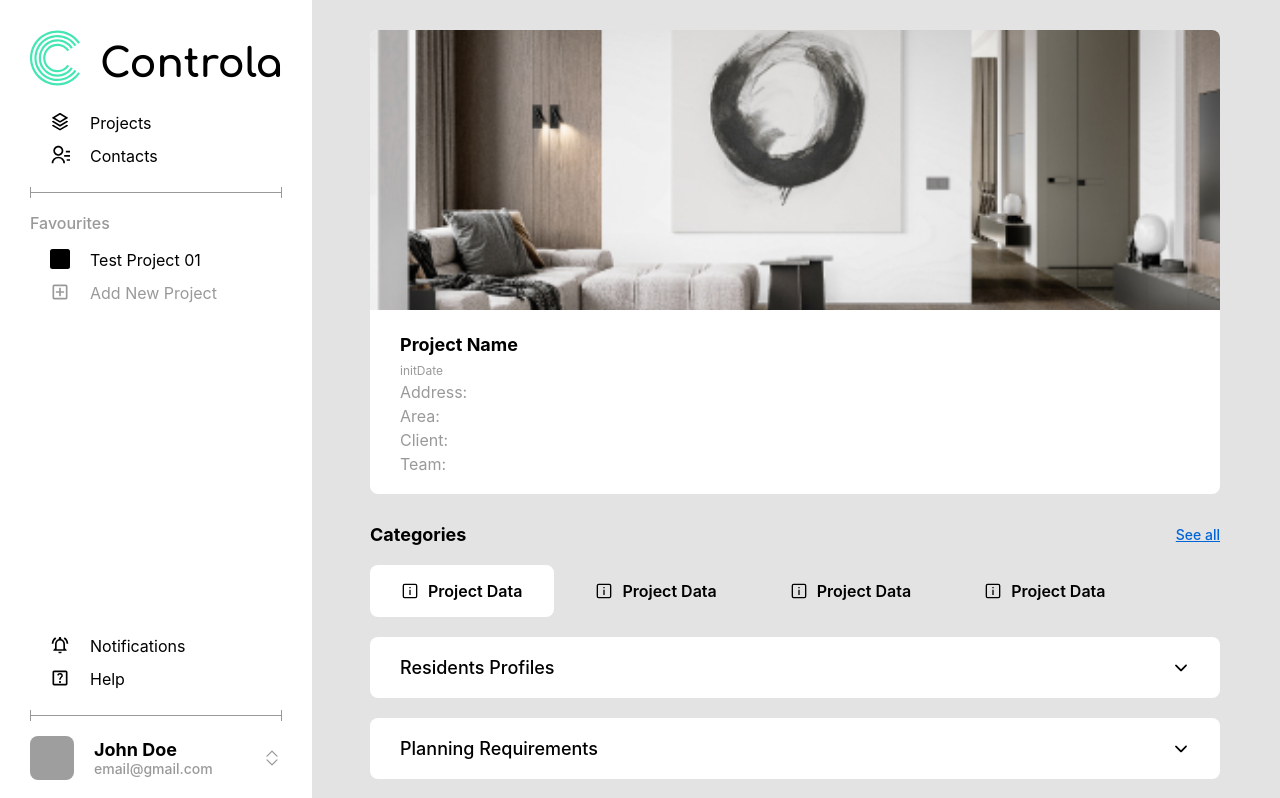
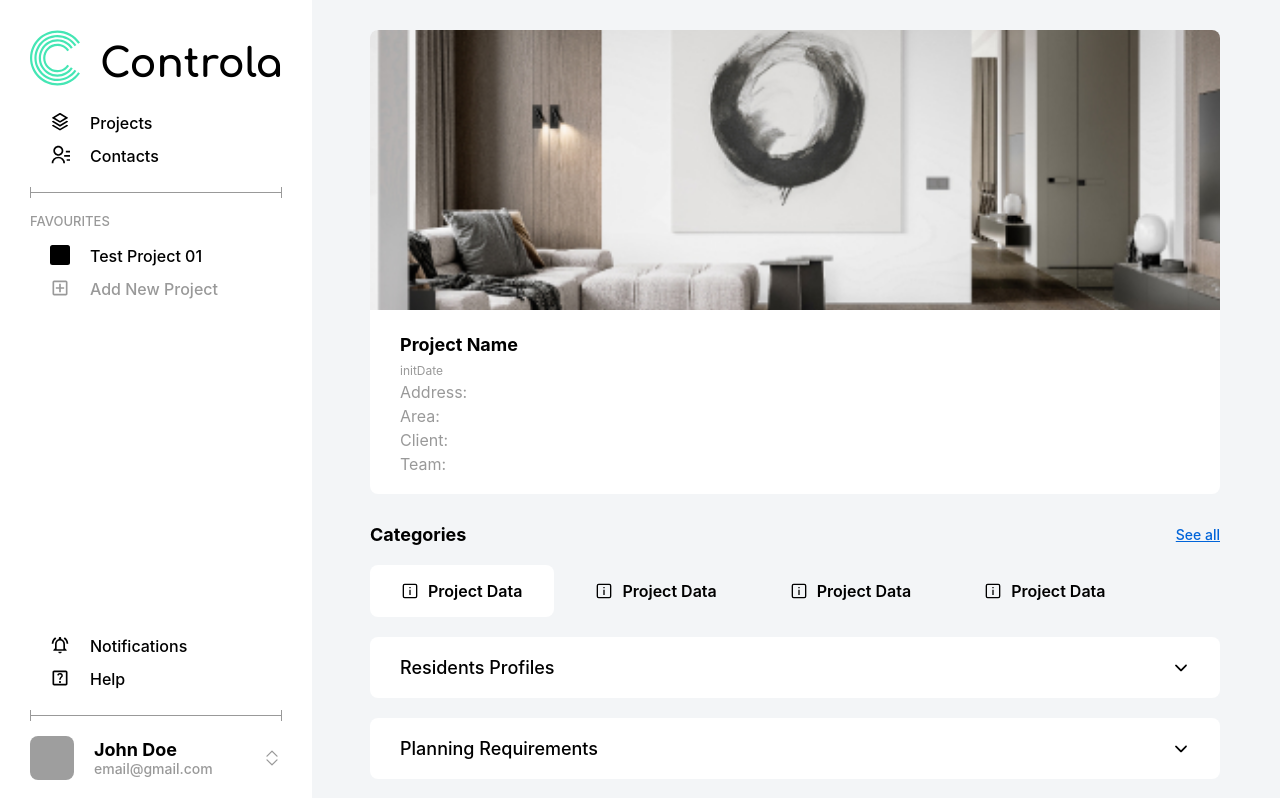
Before and after one commit to Anderboi/tech-spec-app, a Next.js app: page /project/1 in a window 1280 px wide. Shown: the top 798 px of the page. Built offline with nearby package versions, Linux system fonts and the light colour scheme; grey boxes are pictures that could not be loaded.

Commit message:
fix: css colors n font sizes

```diff
--- a/src/components/sidebar/logo_block.module.scss
+++ b/src/components/sidebar/logo_block.module.scss
@@ -7,6 +7,7 @@
 
   .logo__text {
     font-size: 4rem;
+    font-weight: 700;
     font-family: $logo-font;
     margin: 0;
   }
--- a/src/components/sidebar/logo_block.tsx
+++ b/src/components/sidebar/logo_block.tsx
@@ -6,7 +6,7 @@ export const Logo_block = () => {
   return (
     <div className={style.logo_block}>
         <Image src="/Logo_c.svg" alt="logo" width={50} height={56} />
-        <h1 className={style.logo__text}>Controla</h1>
+        <span className={style.logo__text}>Controla</span>
       </div>
   )
 }
--- a/src/components/sidebar/sidebar.module.scss
+++ b/src/components/sidebar/sidebar.module.scss
@@ -33,6 +33,8 @@
 
   .sidebar__subheader {
     color: $color-tertiary;
+    text-transform: uppercase;
+    font-size: 1.3rem;
     font-weight: 500;
     padding: 0 0 1rem;
   }
--- a/src/components/sidebar/sidebar_link/sidebar_link.module.scss
+++ b/src/components/sidebar/sidebar_link/sidebar_link.module.scss
@@ -1,7 +1,7 @@
 @use '../../../styles/abstracts' as *;
 
 .item {
-  font-weight: 400;
+  font-weight: 500;
   font-size: 1.6rem;
   // border: 2px solid transparent;
   padding: 0.6rem 2rem;
--- a/src/components/tabs/TabContainer.tsx
+++ b/src/components/tabs/TabContainer.tsx
@@ -56,12 +56,15 @@ const TabContainer = ({router}: any) => {
             <TabContentItem title='Residents Profiles'>Residents:</TabContentItem>
             <TabContentItem title='Planning Requirements'>one</TabContentItem>
             <TabContentItem title='Demolition'>
+              <div>
                 <h4>Engineering Systems:</h4>
                 <span>Heating:</span>
                 <span>Plumbing:</span>
                 <span>Electrical system:</span>
                 <span>Conditioning and ventilation:</span>
                 <span>Furniture:</span>
+              </div>
+              <div>
                 <h4>Structural:</h4>
                 <span>Walls:</span>
                 <span>Plaster:</span>
@@ -69,6 +72,7 @@ const TabContainer = ({router}: any) => {
                 <span>Entrance doors:</span>
                 <span>Doors:</span>
                 <span>Windows:</span>
+              </div>
               </TabContentItem>
             <TabContentItem title='Utilities'>one</TabContentItem>
             <TabContentItem title='Equipment'>one</TabContentItem>
--- a/src/styles/abstracts/_colors.scss
+++ b/src/styles/abstracts/_colors.scss
@@ -1,8 +1,9 @@
 $color-bg: #fff;
-$color-bg-variant: #e3e3e3;
-$color-hover: #F8F9FA;
+$color-bg-variant: #F3F5F7;
+// $color-bg-variant: #e3e3e3;
+$color-hover: #ECF7F6;
 $color-primary: #000;
-$color-secondary: #3fcf8e;
+$color-secondary: #01B7A7;
 // $color-secondary: #45E6B4;
 $color-tertiary: #999;
 $color-link: #0064d9;
--- a/src/styles/globals.scss
+++ b/src/styles/globals.scss
@@ -32,11 +32,11 @@ h5 {
   margin: 0;
 }
 h1 {
-  font-size: 3rem;
+  font-size: 2.4rem;
 }
 
 h2 {
-  font-size: 2.4rem;
+  font-size: 2rem;
 }
 
 h3 {
```
Lines whose indentation alone changed are shown as unchanged.
